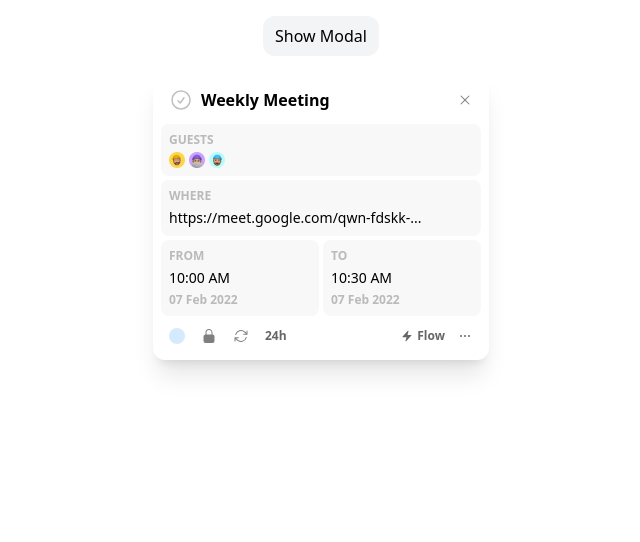
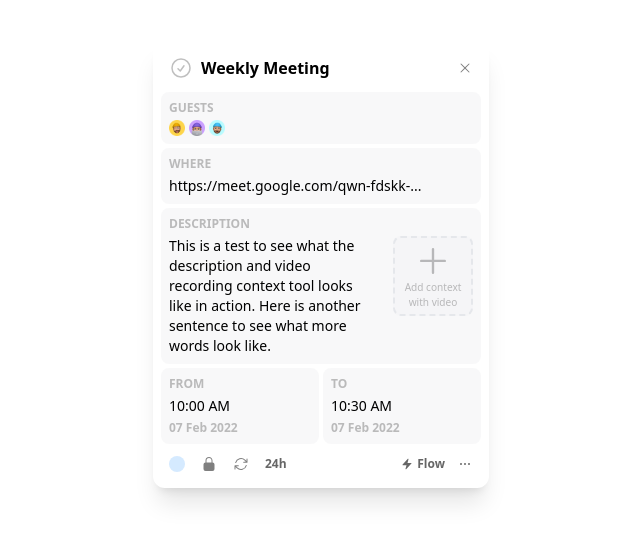
Before and after one commit to garrettprince/amie-flow, a Next.js app: page / in a window 1280 px wide. Shown: the top 542 px of the page, without its empty margins (319-959 px from the left). Built offline with nearby package versions, Linux system fonts and the light colour scheme; no server answers.

Commit message:
video test

```diff
--- a/package.json
+++ b/package.json
@@ -10,6 +10,7 @@
   },
   "dependencies": {
     "@heroicons/react": "^2.0.18",
+    "@supabase/supabase-js": "^2.39.0",
     "framer-motion": "^10.16.16",
     "jotai": "^2.6.0",
     "next": "14.0.4",
--- a/src/components/Foreground/EventModule.js
+++ b/src/components/Foreground/EventModule.js
@@ -19,6 +19,7 @@ import {
   selectedColor,
   flowVisibility,
 } from "../../utils/store";
+import HeadsupContainer from "../Headsup/HeadsupContainer";
 
 export default function EventModule() {
   const [isFlowShowing, setIsFlowShowing] = useAtom(flowVisibility);
@@ -69,6 +70,19 @@ export default function EventModule() {
               <p className="text-xs font-bold text-black/25">WHERE</p>
               <p className="text-sm">https://meet.google.com/qwn-fdskk-...</p>
             </div>
+
+            {/* Description/Context Section */}
+            <div className="bg-gray-100/60 rounded-lg p-2 space-y-1">
+              <p className="text-xs font-bold text-black/25">DESCRIPTION</p>
+              <div className="flex justify-between">
+                <p className="text-sm w-48">
+                  This is a test to see what the description and video recording
+                  context tool looks like in action. Here is another sentence to see what more words look like.
+                </p>
+                <HeadsupContainer />
+              </div>
+            </div>
+
             {/* Duration */}
             <div className="flex space-x-1">
               <div className="bg-gray-100/60 rounded-lg p-2 space-y-1 w-full">
@@ -82,6 +96,7 @@ export default function EventModule() {
                 <p className="text-xs font-bold text-black/25">07 Feb 2022</p>
               </div>
             </div>
+
             {/* Flow Section */}
             <section id="reactFlow">
               <AnimatePresence>
--- a/src/components/Headsup/HeadsupContainer.js
+++ b/src/components/Headsup/HeadsupContainer.js
@@ -1,7 +1,100 @@
-import React from 'react'
+import React, { useEffect, useRef, useState } from "react";
+import { supabase } from "../../utils/client";
+import {
+  PlusIcon,
+  StopCircleIcon,
+  StopIcon,
+  XMarkIcon,
+} from "@heroicons/react/24/solid";
+import { AnimatePresence, motion } from "framer-motion";
 
 export default function HeadsupContainer() {
+  const videoRef = useRef(null);
+  const mediaRecorderRef = useRef(null);
+  const recordedChunksRef = useRef([]);
+  const [recordingEnabled, setRecordingEnabled] = useState(false);
+
+  useEffect(() => {
+    if (navigator.mediaDevices && navigator.mediaDevices.getUserMedia) {
+      navigator.mediaDevices
+        .getUserMedia({ video: true })
+        .then((stream) => {
+          if (videoRef.current) {
+            videoRef.current.srcObject = stream;
+          }
+
+          mediaRecorderRef.current = new MediaRecorder(stream);
+          mediaRecorderRef.current.ondataavailable = handleDataAvailable;
+          mediaRecorderRef.current.start();
+        })
+        .catch((err) => console.error(err));
+    }
+  }, [recordingEnabled]);
+
+  const handleDataAvailable = (e) => {
+    if (e.data.size > 0) {
+      recordedChunksRef.current.push(e.data);
+    }
+  };
+
+  const stopRecording = async () => {
+    mediaRecorderRef.current.stop();
+    const blob = new Blob(recordedChunksRef.current, { type: "video/webm" });
+    const file = new File([blob], "recordedVideo.webm", { type: "video/webm" });
+
+    let { error } = await supabase.storage
+      .from("videos")
+      .upload("recordedVideo.webm", file);
+    if (error) {
+      console.error("Error uploading video: ", error);
+    }
+  };
+
   return (
-    <div>HeadsupContainer</div>
-  )
+    <div className="h-full">
+      {!recordingEnabled && (
+        <div
+          className="bg-gray-100/60 border-dashed border-2 rounded-lg  p-1 h-20 w-20 flex flex-col items-center justify-between cursor-pointer"
+          onClick={() => setRecordingEnabled(true)}
+        >
+          <PlusIcon className="w-10 h-10 text-black/25" />
+          <p className="text-[.63rem] text-center text-black/25">
+            Add context with video
+          </p>
+        </div>
+      )}
+      {recordingEnabled && (
+        <motion.div
+          key="headsup"
+          initial={{ opacity: 0 }}
+          animate={{ opacity: 1 }}
+          transition={{ duration: 0.25 }}
+        >
+          <div className="bg-white h-full rounded-lg shadow-md p-1">
+            <div className="h-20 w-20  relative">
+              <video
+                ref={videoRef}
+                autoPlay
+                playsInline
+                className="object-cover w-full h-full rounded-lg"
+              ></video>
+              <XMarkIcon
+                className="h-3 w-3 text-white stroke-whites absolute top-1 right-1 bg-white/20 rounded cursor-pointer"
+                onClick={() => setRecordingEnabled(false)}
+              />
+            </div>
+            <section
+              id="controls"
+              className="pt-1 px-1 flex justify-between items-center"
+            >
+              <StopIcon
+                className="h-4 w-4 text-red-500 cursor-pointer"
+                onClick={stopRecording}
+              />
+            </section>
+          </div>
+        </motion.div>
+      )}
+    </div>
+  );
 }
--- a/src/pages/index.js
+++ b/src/pages/index.js
@@ -16,6 +16,7 @@ export default function Home() {
         <link rel="icon" href="/favicon.ico" />
       </Head>
 
+      {!eventModalVisible && (
         <div className="flex justify-center">
           <button
             onClick={() => setEventModalVisible(true)}
@@ -24,7 +25,9 @@ export default function Home() {
             Show Modal
           </button>
         </div>
-      <div className="flex justify-center">
+      )}
+
+      <div className="flex justify-center my-10">
         <EventModule />
       </div>
     </div>
--- /dev/null
+++ b/src/utils/client.js
@@ -0,0 +1,6 @@
+import { createClient } from "@supabase/supabase-js";
+
+const supabaseUrl = process.env.NEXT_PUBLIC_SUPABASE_URL;
+const supabaseAnonKey = process.env.NEXT_PUBLIC_SUPABASE_ANON_KEY;
+
+export const supabase = createClient(supabaseUrl, supabaseAnonKey);
```
Also changed, not shown: 1 other file (tests, documents, lock files or other folders). Lines whose indentation alone changed are shown as unchanged.
